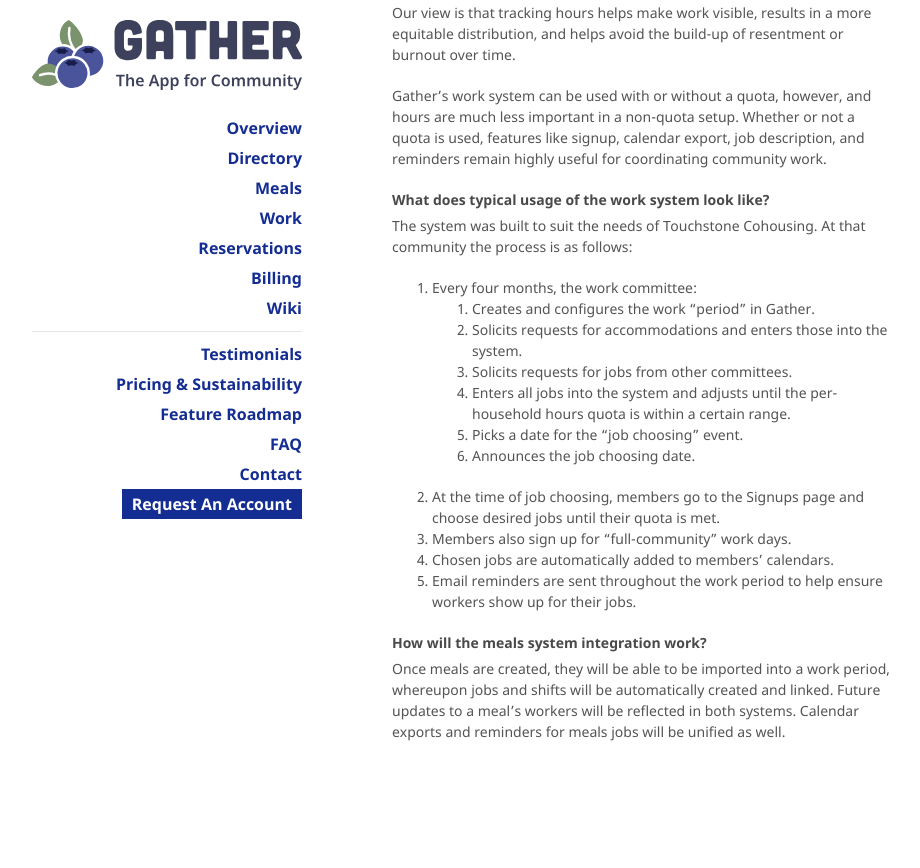
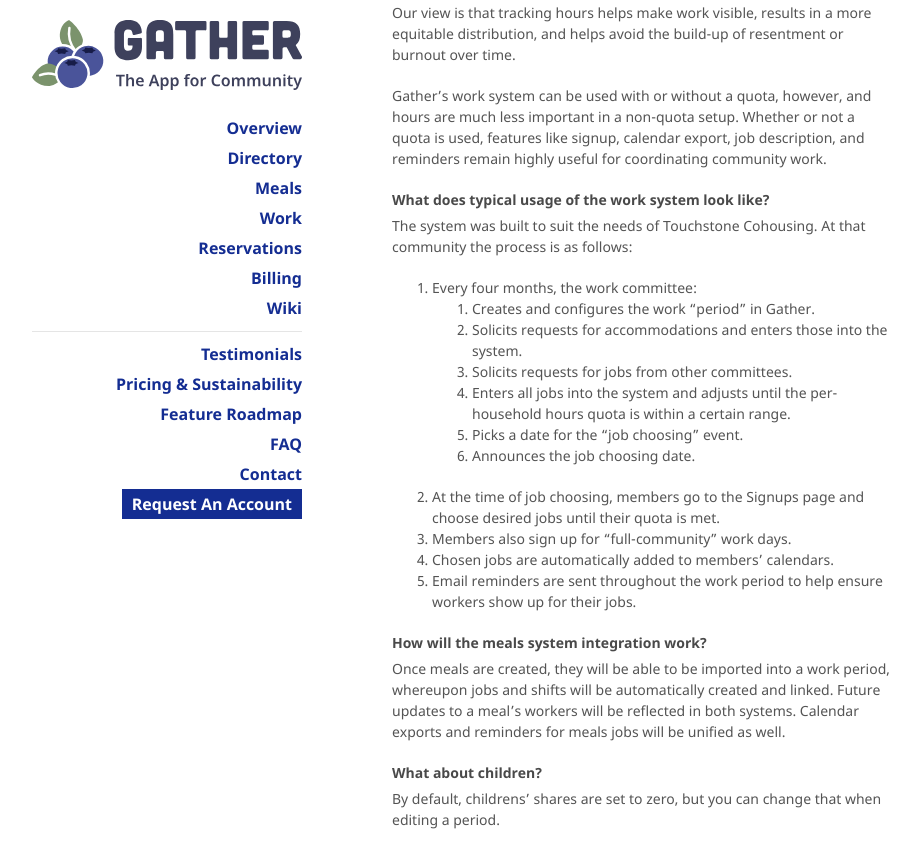
Before and after one commit to sassafrastech/gather-docs, a Jekyll site: the page built from features/work.md, in a window 1280 px wide and 900 px high, scrolled down 758 px. Shown: the top 868 px of the window, without its empty margins (178-1098 px from the left). Built offline with Jekyll 4.4.1, drawn with Linux system fonts in a browser that asks for light colours; nearby versions of some CDN libraries; our own code applies the rules of GitHub Pages for plain Markdown files; before the commit the page ends 1570 px from its top, so only the background shows below that.

Commit message:
Update work.md
What about children FAQ from email response

```diff
--- a/_includes/faqs/work.md
+++ b/_includes/faqs/work.md
@@ -28,3 +28,7 @@ The system was built to suit the needs of Touchstone Cohousing. At that communit
 Once meals are created, they will be able to be imported into a work period, whereupon jobs and shifts
 will be automatically created and linked. Future updates to a meal's workers will be reflected in both systems.
 Calendar exports and reminders for meals jobs will be unified as well.
+
+#### What about children?
+
+By default, childrens' shares are set to zero, but you can change that when editing a period.
```
